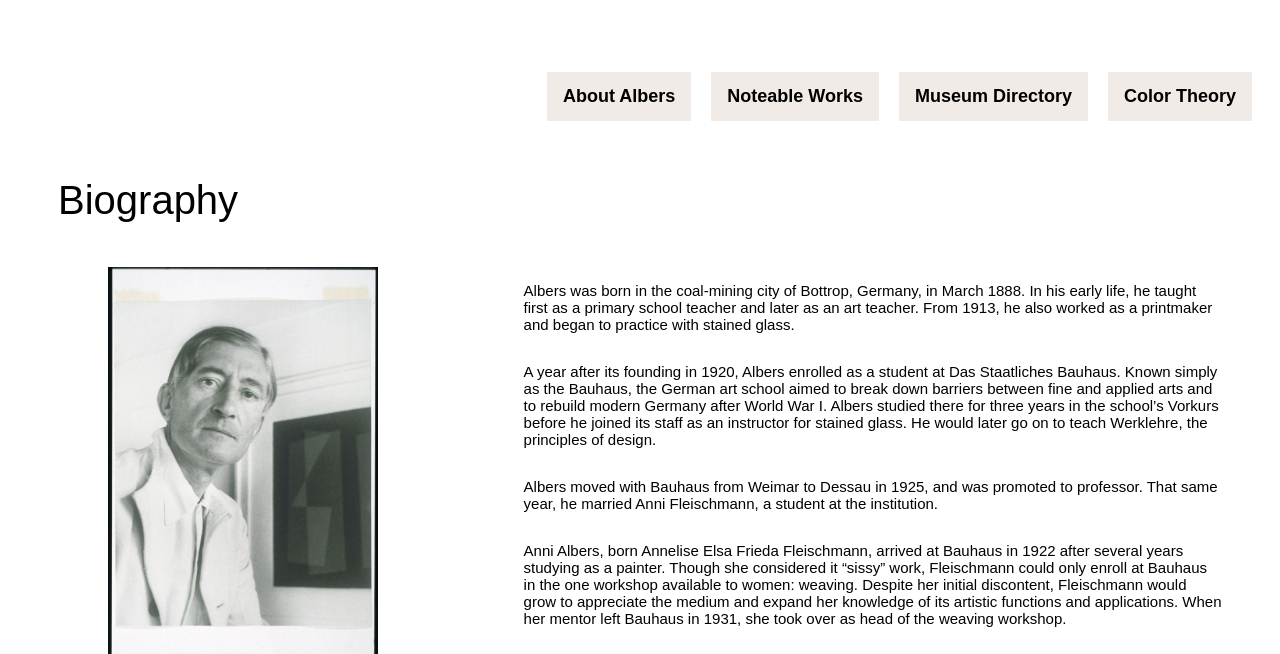
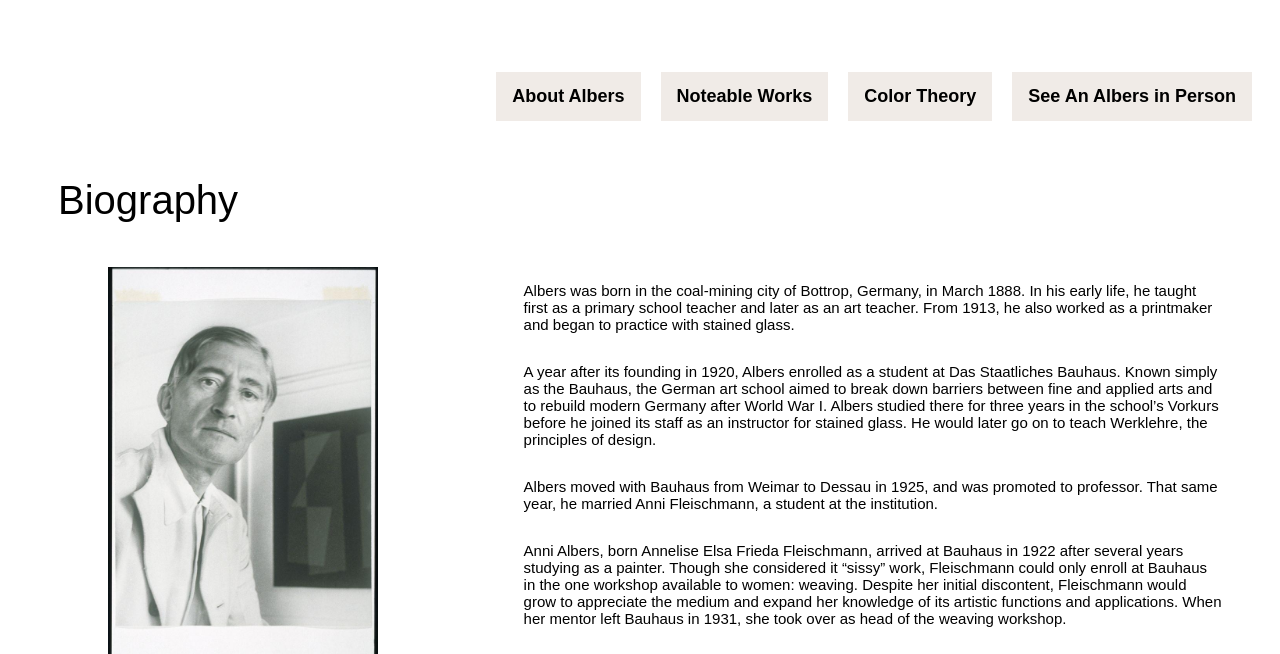
Before and after one commit to amadanwill/finalproject, a plain HTML site: page about-albers.html in a window 1280 px wide. Shown: the part 135-789 px from the top of the page. Drawn offline with Linux system fonts and the light colour scheme.

Commit message:
Update about-albers.html

```diff
--- a/about-albers.html
+++ b/about-albers.html
@@ -8,7 +8,7 @@
 
         <link rel="stylesheet" href="stylesheet.css">
          <link rel="icon" type="image/x-icon" href="/finalproject/images/Albers_color_model.png">
-        <title>Learn About Josef Albers</title>
+        <title>Josef Albers Bio</title>
 
     </head>
     <body>
@@ -21,15 +21,15 @@
             <ul id="navbar">
                 <li class="nav-page"><a href="/finalproject/about-albers" class="page">About Albers</a></li>
                 <li class="nav-page"><a href="/finalproject/noteable-works" class="page">Noteable Works</a></li>
-                <li class="nav-page"><a href="/finalproject/wheretofindart" class="page">Museum Directory</a></li>
                 <li class="nav-page"><a href="/finalproject/color-theory" class="page">Color Theory</a></li>
+                <li class="nav-page"><a href="/finalproject/wheretofindart" class="page">See An Albers in Person</a></li>
             </ul>
         </div>
 
         <div id="main">
             <div>
                 <h1>Biography</h1>
-                <br />
+                <br/>
             </div>
             <div>
                 <img src="/finalproject/images/Breitenbach-JosefAlbers-1944, printed late 1960s.jpg" class="wrap-image" />
```
